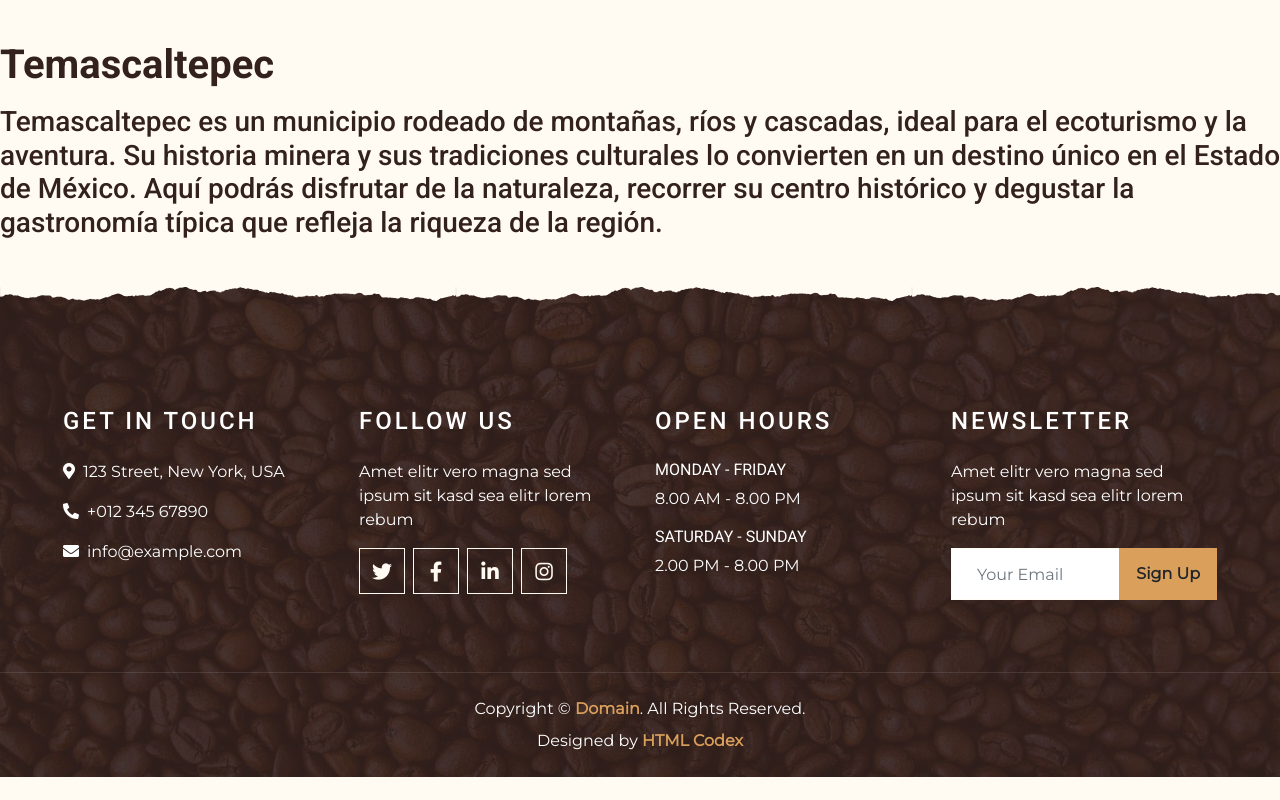
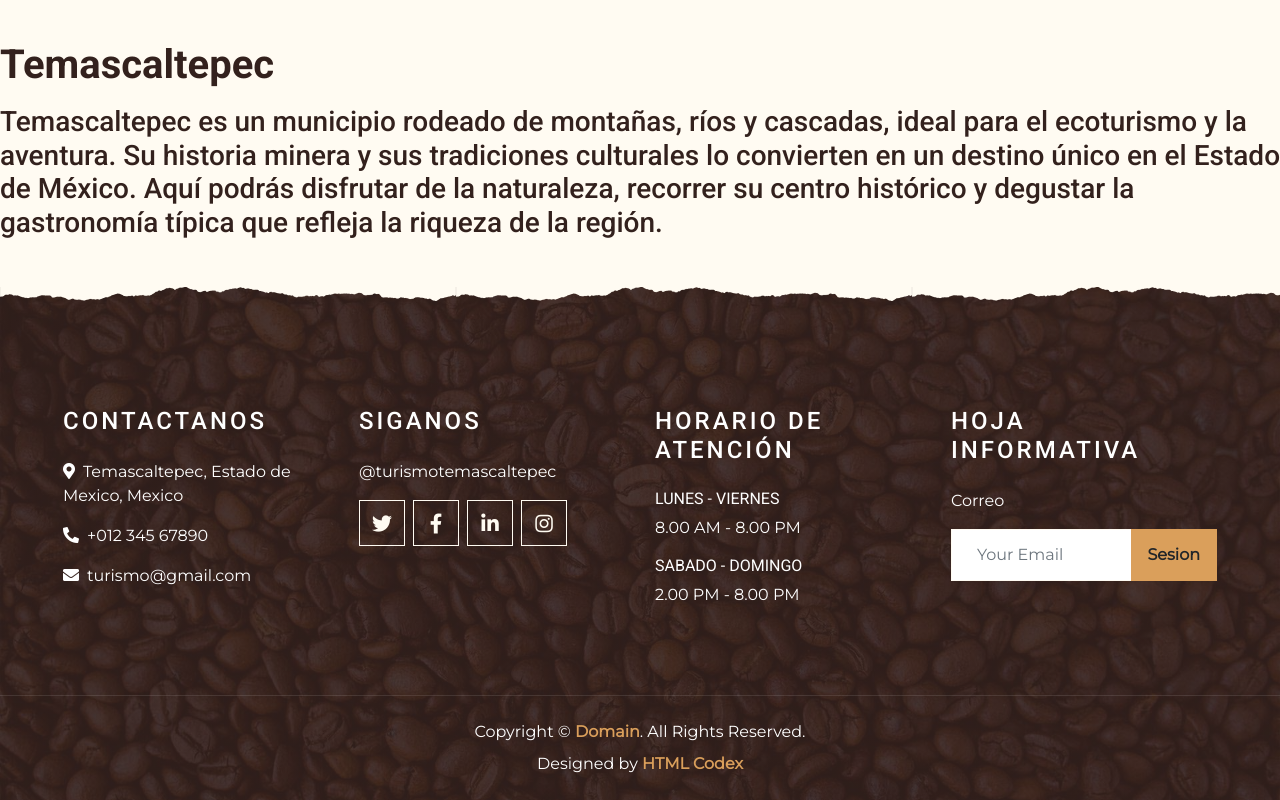
Before and after one commit to Alex367-code/Temascaltepec, a plain HTML site: page index.html in a window 1280 px wide. Shown: the part 860-1660 px from the top of the page. Before the commit the page ends 1637 px from the top, so only its background shows below. Drawn offline with nearby package versions, Linux system fonts and the light colour scheme.

Commit message:
Update footer content to Spanish

```diff
--- a/index.html
+++ b/index.html
@@ -98,14 +98,14 @@
     <div class="container-fluid footer text-white mt-5 pt-5 px-0 position-relative overlay-top">
         <div class="row mx-0 pt-5 px-sm-3 px-lg-5 mt-4">
             <div class="col-lg-3 col-md-6 mb-5">
-                <h4 class="text-white text-uppercase mb-4" style="letter-spacing: 3px;">Get In Touch</h4>
-                <p><i class="fa fa-map-marker-alt mr-2"></i>123 Street, New York, USA</p>
+                <h4 class="text-white text-uppercase mb-4" style="letter-spacing: 3px;">Contactanos</h4>
+                <p><i class="fa fa-map-marker-alt mr-2"></i>Temascaltepec, Estado de Mexico, Mexico</p>
                 <p><i class="fa fa-phone-alt mr-2"></i>+012 345 67890</p>
-                <p class="m-0"><i class="fa fa-envelope mr-2"></i>info@example.com</p>
+                <p class="m-0"><i class="fa fa-envelope mr-2"></i>turismo@gmail.com</p>
             </div>
             <div class="col-lg-3 col-md-6 mb-5">
-                <h4 class="text-white text-uppercase mb-4" style="letter-spacing: 3px;">Follow Us</h4>
-                <p>Amet elitr vero magna sed ipsum sit kasd sea elitr lorem rebum</p>
+                <h4 class="text-white text-uppercase mb-4" style="letter-spacing: 3px;">Siganos</h4>
+                <p>@turismotemascaltepec</p>
                 <div class="d-flex justify-content-start">
                     <a class="btn btn-lg btn-outline-light btn-lg-square mr-2" href="#"><i class="fab fa-twitter"></i></a>
                     <a class="btn btn-lg btn-outline-light btn-lg-square mr-2" href="#"><i class="fab fa-facebook-f"></i></a>
@@ -114,22 +114,22 @@
                 </div>
             </div>
             <div class="col-lg-3 col-md-6 mb-5">
-                <h4 class="text-white text-uppercase mb-4" style="letter-spacing: 3px;">Open Hours</h4>
+                <h4 class="text-white text-uppercase mb-4" style="letter-spacing: 3px;">Horario de atención</h4>
                 <div>
-                    <h6 class="text-white text-uppercase">Monday - Friday</h6>
+                    <h6 class="text-white text-uppercase">Lunes - Viernes</h6>
                     <p>8.00 AM - 8.00 PM</p>
-                    <h6 class="text-white text-uppercase">Saturday - Sunday</h6>
+                    <h6 class="text-white text-uppercase">Sabado - Domingo</h6>
                     <p>2.00 PM - 8.00 PM</p>
                 </div>
             </div>
             <div class="col-lg-3 col-md-6 mb-5">
-                <h4 class="text-white text-uppercase mb-4" style="letter-spacing: 3px;">Newsletter</h4>
-                <p>Amet elitr vero magna sed ipsum sit kasd sea elitr lorem rebum</p>
+                <h4 class="text-white text-uppercase mb-4" style="letter-spacing: 3px;">Hoja informativa</h4>
+                <p>Correo</p>
                 <div class="w-100">
                     <div class="input-group">
                         <input type="text" class="form-control border-light" style="padding: 25px;" placeholder="Your Email">
                         <div class="input-group-append">
-                            <button class="btn btn-primary font-weight-bold px-3">Sign Up</button>
+                            <button class="btn btn-primary font-weight-bold px-3">Sesion</button>
                         </div>
                     </div>
                 </div>
```
